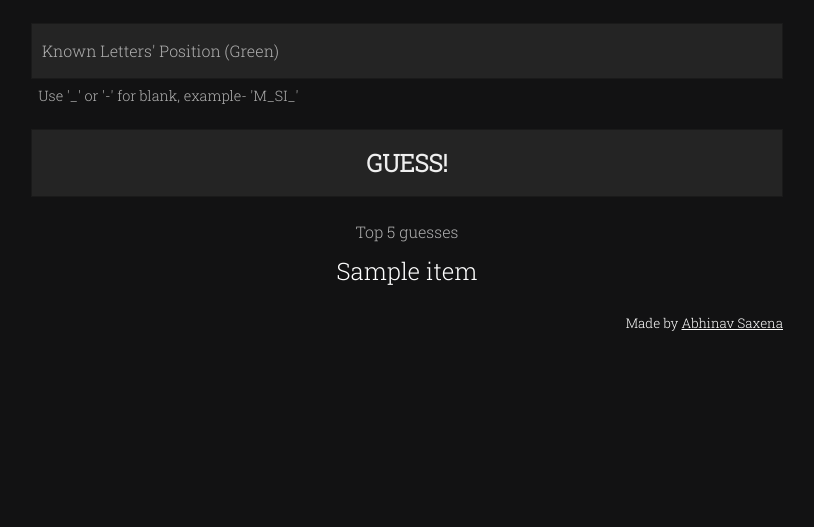
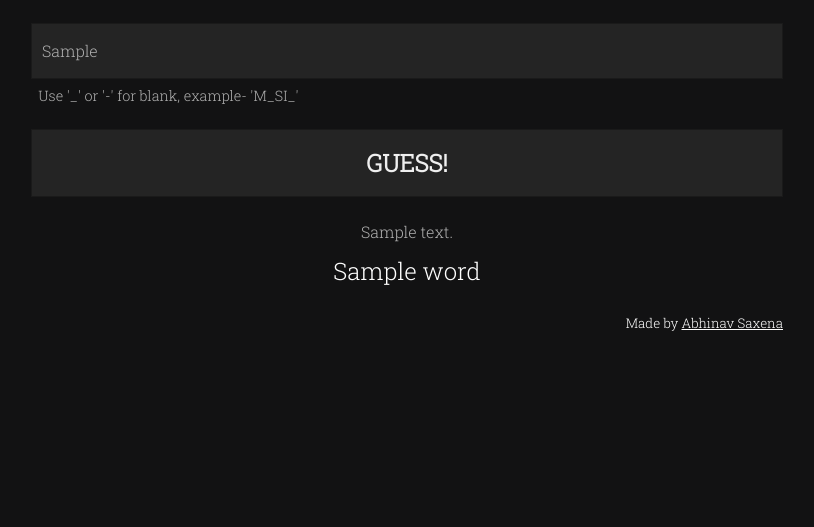
Before and after one commit to abhinavsaxena99/wordle-solver, a Flask app: template src/templates/index.html in a window 1280 px wide. Shown: the part 156-683 px from the top of the page, without its empty margins (233-1047 px from the left). Run offline with Flask 2, Linux system fonts and the light colour scheme; the template is opened without the code that fills it: most values are stand-ins (such as "Sample title", 1, 10 or a date in 2020).

Commit message:
Finalised UI

```diff
--- a/src/templates/index.html
+++ b/src/templates/index.html
@@ -16,13 +16,13 @@
         <ul>
           <li>
             <div class="grid grid-2">
-              <input type="text" placeholder="Letters Present (Yellow)" name="letters_present">
-              <input type="text" placeholder="Letters Not Present (Gray)" name="letters_absent">
+              <input type="text" placeholder="Letters Present (Yellow)" name="letters_present" required value={{data.letters_present}}>
+              <input type="text" placeholder="Letters Not Present (Gray)" name="letters_absent" required value={{data.letters_absent}}>
             </div>
           </li>
           <li>
             <div class="grid">
-              <input type="text" placeholder="Known Letters' Position (Green)" name="regex">
+              <input type="text" placeholder="Known Letters' Position (Green)" name="regex" value={{data.regex}}>
             </div>
             <p class = "note">
               Use '_' or '-' for blank, example- 'M_SI_'
@@ -36,11 +36,11 @@
             </div>
           </li>
           <li>
-              <p>Top 5 guesses</p>
+              <p>{{data.message}}</p>
               <div class = guesses>
                 <ul>
-                  {% for item in data %}
-                  <li>{{item}}</li>
+                  {% for word in data.words %}
+                  <li>{{word}}</li>
                   {% endfor %}
                 </ul>
               </div>
```
Also changed, not shown: src/solver.py (+17 -2 lines).
